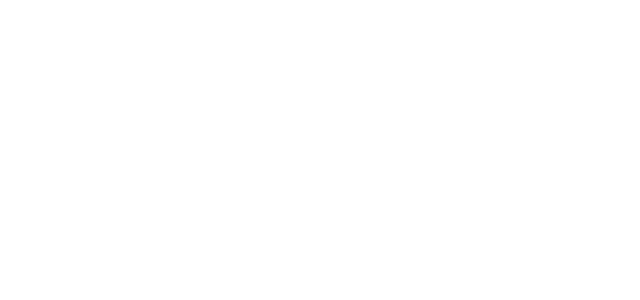
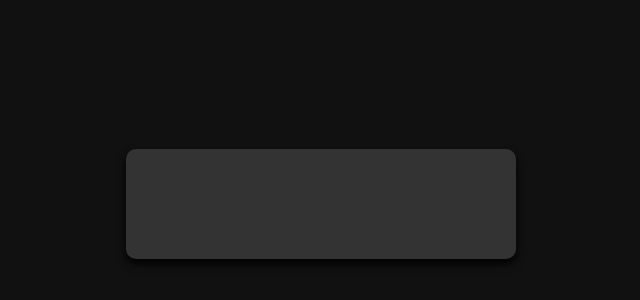
Before and after one commit to jaovw/rumo-api, a React (Create React App) app in the folder cadastro/: page /register in a window 1280 px wide. Before the commit this address had no page. Shown: the part 196-496 px from the top of the page, without its empty margins (319-959 px from the left). Built offline with nearby package versions, Linux system fonts and the light colour scheme.

Commit message:
componente e rota cadastro

```diff
--- /dev/null
+++ b/cadastro/src/pages/Register/index.jsx
@@ -0,0 +1,10 @@
+import { Layout } from "../../components/layout"
+
+export const Register = () => {
+
+    return (
+        <Layout>
+
+        </Layout>
+    )
+}
--- a/cadastro/src/routers/index.jsx
+++ b/cadastro/src/routers/index.jsx
@@ -4,6 +4,7 @@
     Route
 } from 'react-router-dom'
 import { Login } from '../pages/Login'
+import { Register } from '../pages/Register'
 
 
 export const AppRouter = () => {
@@ -11,8 +12,12 @@
         <Router>
             <Routes>
                 <Route
-                    path='/'
+                    path='/login'
                     exact element={<Login />} />
+
+                <Route
+                    path='/register'
+                    exact element={<Register />} />
             </Routes>
         </Router>
     )
```
